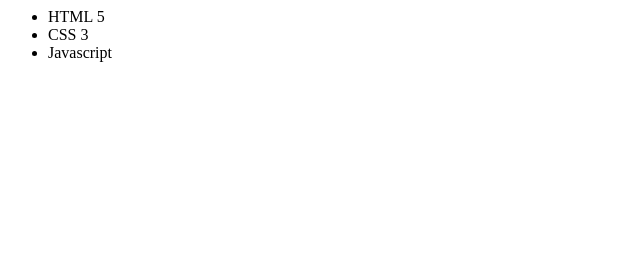
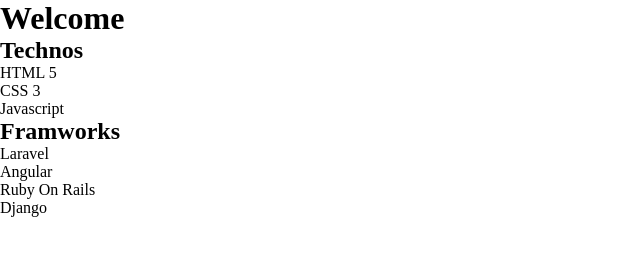
Before and after one commit to WassefKOBBI/Formation-POE-GIT, a plain HTML site: page index.html in a window 1280 px wide. Shown: the whole page, without its empty margins (0-640 px from the left). Drawn offline with Linux system fonts and the light colour scheme; files that its build step writes are made by us from their sources.

Commit message:
Ajouter la liste des frameworks

```diff
--- a/index.html
+++ b/index.html
@@ -1,9 +1,45 @@
+<!DOCTYPE html>
+
+<html>
+
+<head>
+
+<title>Git & Github</title>
+
+<link rel="stylesheet" href="./css/style.css" />
+
+</head>
+
+<body>
+
+<h1>Welcome</h1>
+
+<h2>Technos</h2>
+
 <ul>
 
-    <li>HTML 5</li>
+<li>HTML 5</li>
 
-    <li>CSS 3</li>
+<li>CSS 3</li>
 
-    <li>Javascript</li>
+<li>Javascript</li>
 
-    </ul>
+</ul>
+
+<h2>Framworks</h2>
+
+<ul>
+
+<li>Laravel</li>
+
+<li>Angular</li>
+
+<li>Ruby On Rails</li>
+
+<li>Django</li>
+
+</ul>
+
+</body>
+
+</html>
```
